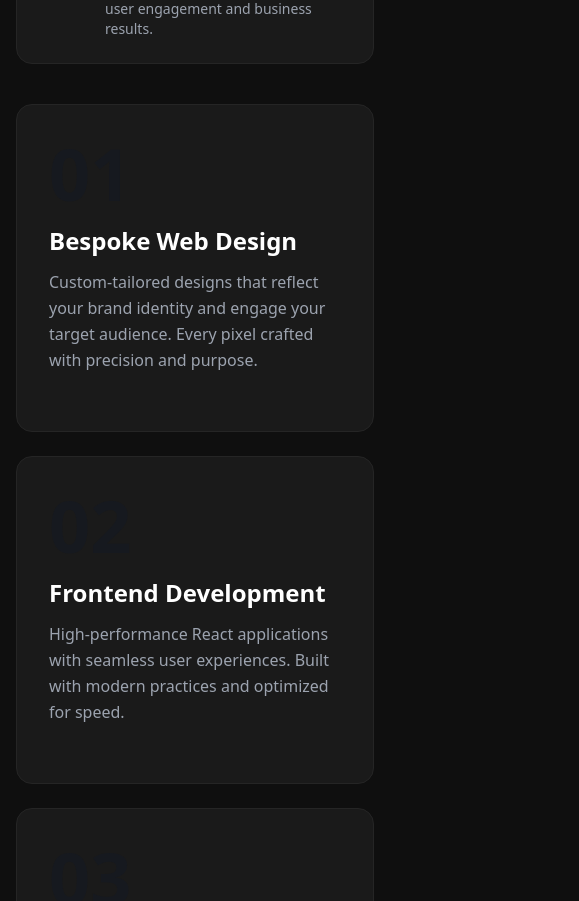
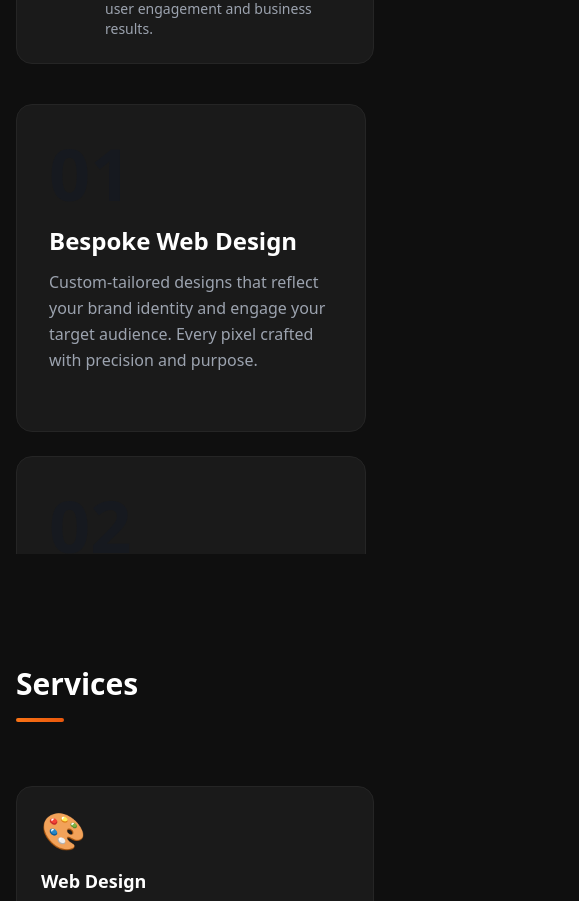
Before and after one commit to ojeniyigbenga166-glitch/portfolio, a React (Vite) app: page / in a window 390 px wide. Shown: the part 2622-3523 px from the top of the page, 579 px wide, since content can reach past the window. Built offline with nearby package versions, Linux system fonts and the light colour scheme.

Commit message:
Fix mobile swinging: strictly prevent horizontal scroll on body and wrapper. Revert Expertise layout.

```diff
--- a/src/App.jsx
+++ b/src/App.jsx
@@ -12,7 +12,7 @@ import Footer from './components/Footer'
 
 export default function App() {
   return (
-    <div className="bg-dark text-white overflow-x-hidden w-full max-w-[100vw]">
+    <div className="bg-dark text-white w-full overflow-hidden relative">
       <Navbar />
       <Hero />
       <Projects />
--- a/src/components/Expertise.jsx
+++ b/src/components/Expertise.jsx
@@ -73,8 +73,8 @@ export default function Expertise() {
             </div>
           </div>
 
-          {/* RIGHT SIDE - CARDS */}
-          <div className="space-y-6 lg:h-[700px] lg:overflow-y-auto lg:pr-4 scrollbar-thin">
+          {/* RIGHT SIDE - SCROLLING CARDS (Only 2 visible at a time) */}
+          <div className="space-y-6 h-[450px] sm:h-[500px] lg:h-[700px] overflow-y-scroll pr-2 lg:pr-4 scrollbar-thin">
             {features.map((feature) => (
               <div
                 key={feature.number}
--- a/src/index.css
+++ b/src/index.css
@@ -6,6 +6,12 @@
   scroll-behavior: smooth;
 }
 
+html, body {
+  overflow-x: hidden;
+  width: 100%;
+  position: relative;
+}
+
 body {
   @apply bg-dark text-white font-sans;
 }
```
